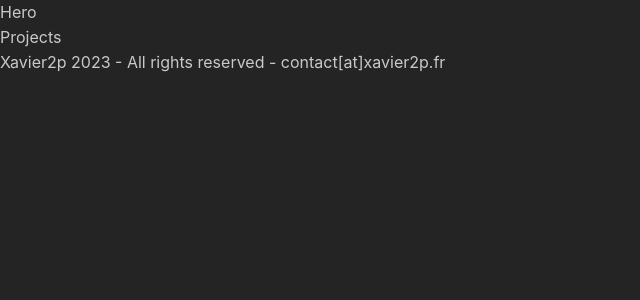
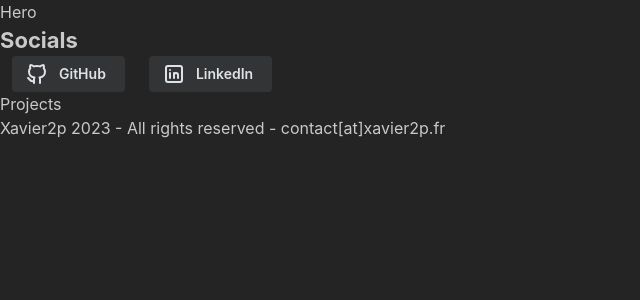
Before and after one commit to Xavier2p/xavier2p.fr, a React (Vite) app: page / in a window 1280 px wide. Shown: the top 300 px of the page, without its empty margins (0-640 px from the left). Built offline with nearby package versions, Linux system fonts and the light colour scheme.

Commit message:
add config and socials component

```diff
--- a/package.json
+++ b/package.json
@@ -12,6 +12,7 @@
   "dependencies": {
     "@mantine/core": "^7.1.5",
     "@mantine/hooks": "^7.1.5",
+    "@tabler/icons-react": "^2.39.0",
     "react": "^18.2.0",
     "react-dom": "^18.2.0"
   },
--- a/src/components/hero.tsx
+++ /dev/null
@@ -1,7 +0,0 @@
-import { Text } from '@mantine/core';
-
-const Hero = () => {
-  return <Text>Hero</Text>;
-};
-
-export default Hero;
--- /dev/null
+++ b/src/components/social.tsx
@@ -0,0 +1,19 @@
+import { Button, Title } from '@mantine/core';
+import { ISocial } from '../config';
+
+const SocialGroup = ({ socials }: { socials: ISocial[] }) => (
+  <>
+    <Title order={3}>Socials</Title>
+    {socials.map((item) => (
+      <Social key={item.name} item={item} />
+    ))}
+  </>
+);
+
+const Social = ({ item }: { item: ISocial }) => (
+  <Button leftSection={<item.icon />} component="a" href={item.url} variant="light" color="gray" mx="sm">
+    {item.name}
+  </Button>
+);
+
+export default SocialGroup;
--- /dev/null
+++ b/src/config.ts
@@ -0,0 +1,68 @@
+import { IconBrandGithub, IconBrandLinkedin, TablerIconsProps } from '@tabler/icons-react';
+
+interface IConfig {
+  socials: ISocial[];
+  projects: IProject[];
+}
+
+export interface ISocial {
+  name: string;
+  url: string;
+  icon: (props: TablerIconsProps) => JSX.Element;
+}
+
+export interface IProject {
+  name: string;
+  description: string;
+  logo: string;
+  docs: string | null;
+  code: string;
+  deployment: string | null;
+  tags: string[];
+}
+
+const cnf: IConfig = {
+  socials: [
+    {
+      name: 'GitHub',
+      url: 'https://github.com/Xavier2p',
+      icon: IconBrandGithub,
+    },
+    {
+      name: 'LinkedIn',
+      url: 'https://www.linkedin.com/in/xavier-de-place',
+      icon: IconBrandLinkedin,
+    },
+  ],
+  projects: [
+    {
+      name: 'Helix',
+      description: 'Free, Open-Source and Self-Hosted Patient Management Tool for Osteopaths.',
+      logo: 'https://github.com/Xavier2p/helix/blob/main/.github/assets/%20icon-wbg.png?raw=true',
+      docs: 'https://github.com/xavier2p/helix/wiki',
+      code: 'https://github.com/xavier2p/helix',
+      deployment: 'https://xavier2p.github.io/helix/',
+      tags: ['react', 'typescript'],
+    },
+    {
+      name: 'Fortran.rs',
+      description: 'Open-Source Interpreter for the Fortran Programming Language written in Rust.',
+      logo: '',
+      docs: 'https://xavier2p.github.io/fortran.rs/',
+      code: 'https://github.com/xavier2p/fortran.rs',
+      deployment: null,
+      tags: ['rust', 'fortran'],
+    },
+    {
+      name: 'Surreality',
+      description: 'A NewGen Portfolio',
+      logo: '',
+      docs: null,
+      deployment: 'https://xavier2p.github.io/surreality/',
+      code: 'https://github.com/xavier2p/surreality',
+      tags: ['react', 'typescript', 'rust'],
+    },
+  ],
+};
+
+export default cnf;
--- a/src/page.tsx
+++ b/src/page.tsx
@@ -1,6 +1,6 @@
-import Projects from './components/projects';
-import Footer from './components/footer';
-import Hero from './components/hero';
+import Projects from './sections/projects';
+import Footer from './sections/footer';
+import Hero from './sections/hero';
 
 const Xavier2pfr = () => (
   <>
--- /dev/null
+++ b/src/sections/hero.tsx
@@ -0,0 +1,12 @@
+import { Text } from '@mantine/core';
+import cnf from '../config';
+import SocialGroup from '../components/social';
+
+const Hero = () => (
+  <>
+    <Text>Hero</Text>
+    <SocialGroup socials={cnf.socials} />
+  </>
+);
+
+export default Hero;
```
Also changed, not shown: src/sections/footer.tsx (renamed from src/components/footer.tsx), src/sections/projects.tsx (renamed from src/components/projects.tsx), 1 other file (tests, documents, lock files or other folders).
